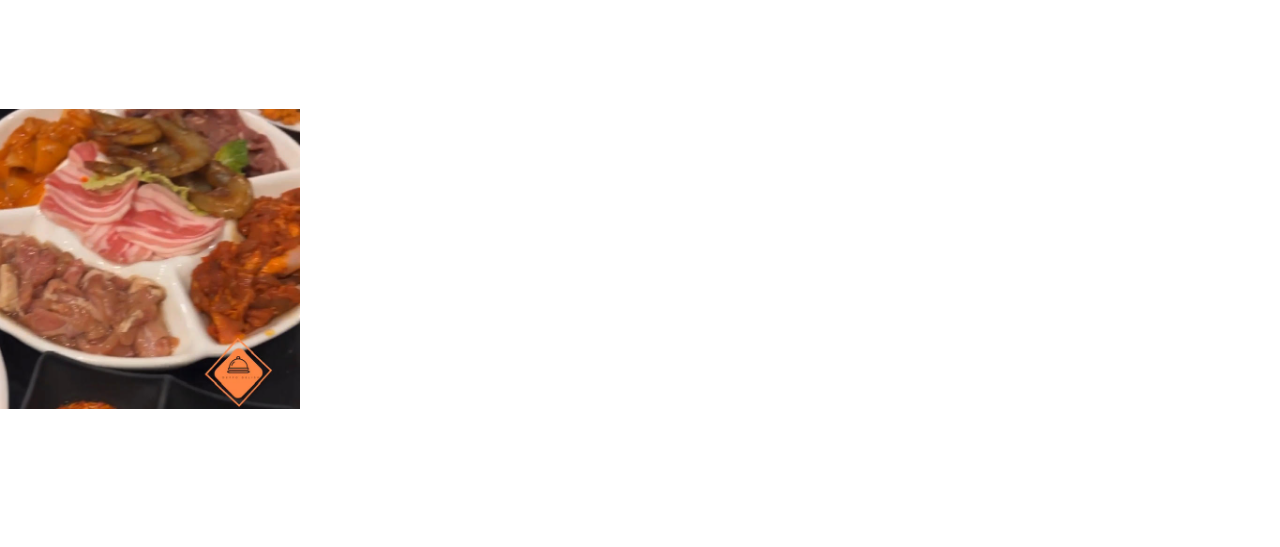
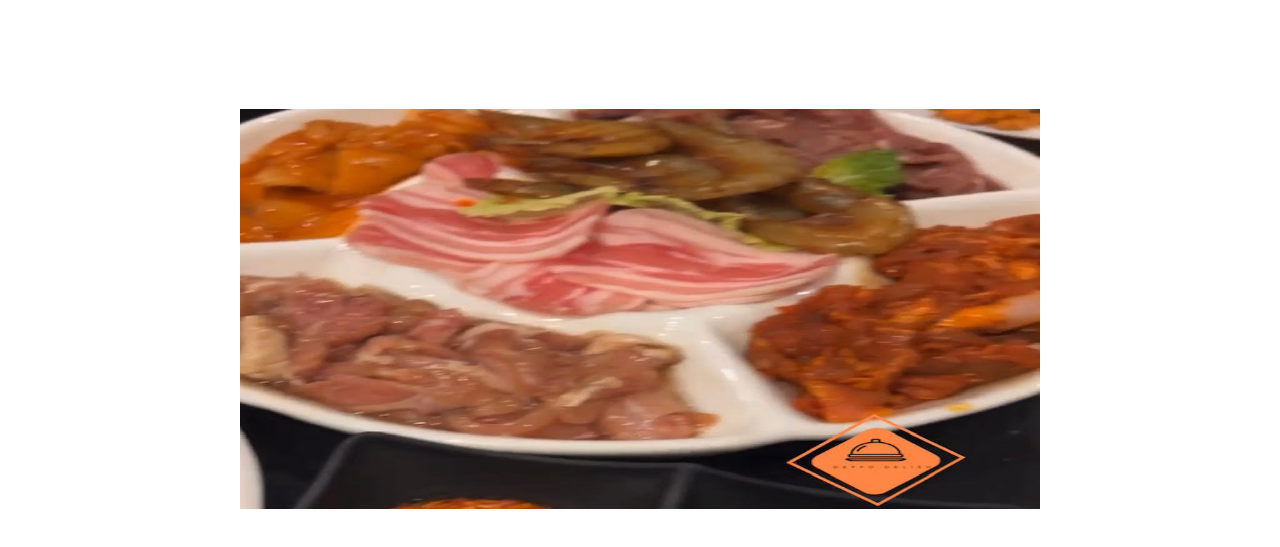
Before and after one commit to Sarahsegla/DeffoDelish-HTML, a plain HTML site: page index.html in a window 1280 px wide. Shown: the part 307-854 px from the top of the page. Before the commit the page ends 800 px from the top, so only its background shows below. Drawn offline with nearby package versions, Linux system fonts and the light colour scheme.

Commit message:
center images

```diff
--- a/assets/styles.css
+++ b/assets/styles.css
@@ -32,3 +32,8 @@
 }
 
 /* slides */
+
+.imgSlides {
+    text-align: center;
+    padding-bottom: 50px;
+}
--- a/index.html
+++ b/index.html
@@ -60,34 +60,14 @@
           </div>
     </section>
 
-    <section>
+    <section >
         <!-- Slideshow container -->
-<div class="slideshow-container">
-<!-- could use a json file for react -->
-    <!-- Full-width images with number and caption text -->
+<!-- could use a json file for react, onclick taken to restaurant page -->
 
-
-    <!-- <div class="mySlides fade">
-      <div class="numbertext">1 / 3</div>
-      <img src="./assets/images/mix.jpg" style="width:100%">
-      <div class="text">Ginseng</div>
-    </div>
-
-    <div class="mySlides fade">
-      <div class="numbertext">2 / 3</div>
-      <img src="./assets/images/spag2.jpg" style="width:100%">
-      <div class="text">Malta</div>
-    </div>
-
-    <div class="mySlides fade">
-      <div class="numbertext">3 / 3</div>
-      <img src="./assets/images/smoke.jpg" style="width:100%">
-      <div class="text">Nuvo Cocktail Bar & Lounge</div>
-    </div> -->
-
-
+<div class="imgSlides">
    <!-- this is the the slides will be -->
-  <img name="mySlides" width="300" height="300">
+  <img  name="mySlides" width="800" height="400" alt="slideshowImages">
+</div>
     </section>
 
 
```
